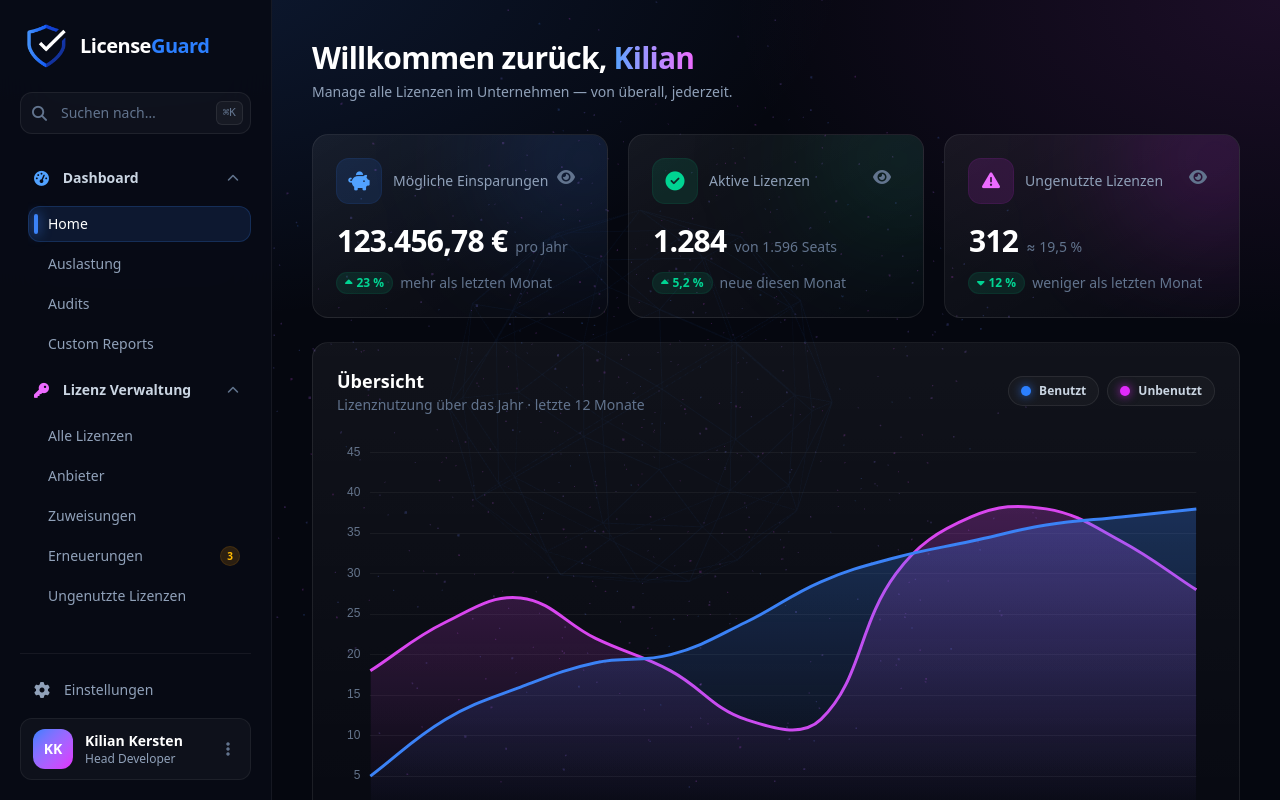
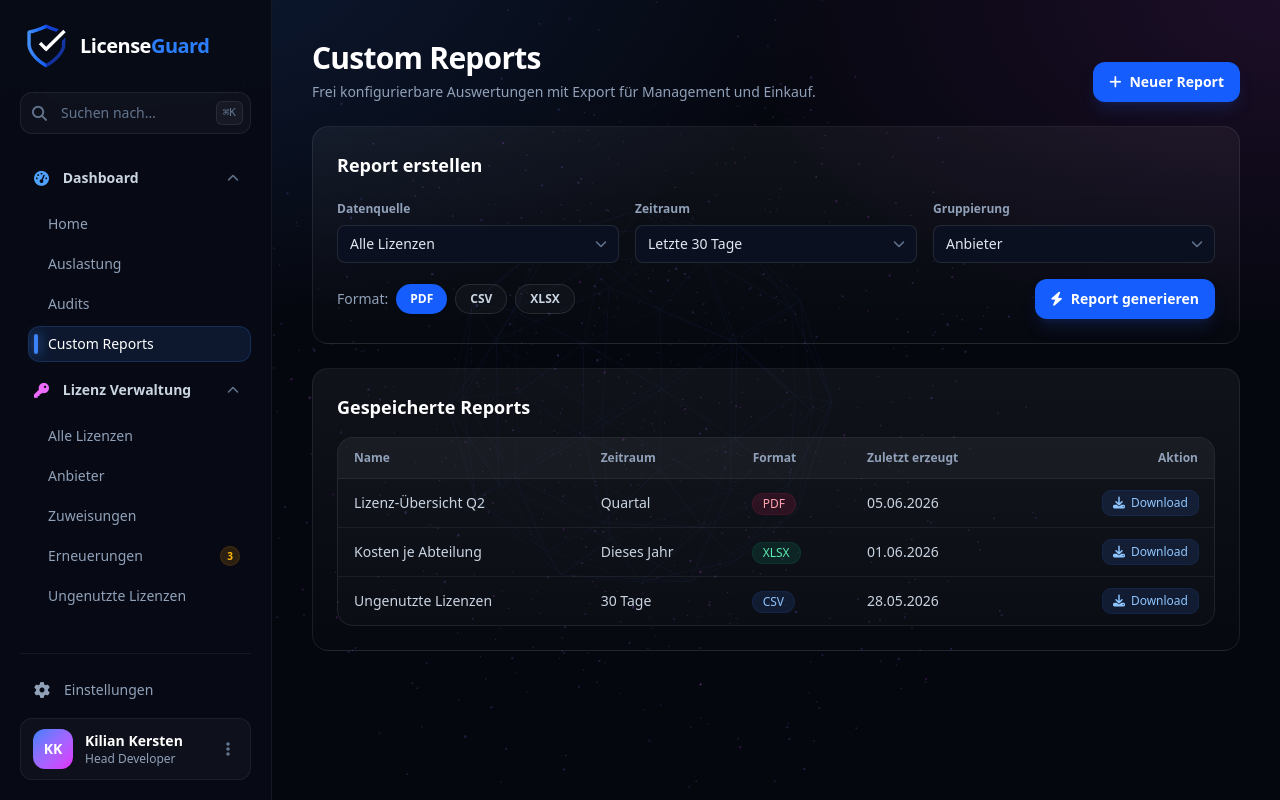
Before and after one commit to corsiqx/licenseguard-frontend, an Angular app: page /custom-reports in a window 1280 px wide. Before the commit this address led to /. Built offline with nearby package versions, Linux system fonts and the light colour scheme.

Commit message:
Added Custom Reports Component with Route

```diff
--- a/src/app/app.routes.ts
+++ b/src/app/app.routes.ts
@@ -11,5 +11,10 @@ export const routes: Routes = [
     path: 'audits',
     loadComponent: () => import('./components/pages/audits/audits').then((m) => m.Audits),
   },
+  {
+    path: 'custom-reports',
+    loadComponent: () =>
+      import('./components/pages/custom-reports/custom-reports').then((m) => m.CustomReports),
+  },
   { path: '**', redirectTo: '' },
 ];
--- /dev/null
+++ b/src/app/components/pages/custom-reports/custom-reports.html
@@ -0,0 +1,197 @@
+<div
+  class="reveal flex flex-col gap-4 sm:flex-row sm:items-end sm:justify-between"
+  style="animation-delay: 0.02s"
+>
+  <div>
+    <h1 class="text-2xl font-extrabold tracking-tight text-white sm:text-3xl">Custom Reports</h1>
+    <p class="mt-1.5 text-sm text-slate-400">
+      Frei konfigurierbare Auswertungen mit Export für Management und Einkauf.
+    </p>
+  </div>
+  <div class="shrink-0">
+    <button
+      class="inline-flex items-center gap-2 rounded-xl bg-blue-600 px-4 py-2.5 text-sm font-semibold text-white shadow-lg shadow-blue-900/30 transition hover:bg-blue-500"
+    >
+      <i class="fa-solid fa-plus"></i>Neuer Report
+    </button>
+  </div>
+</div>
+<div
+  class="reveal mt-6 rounded-2xl border border-white/[0.08] bg-gradient-to-b from-white/[0.05] to-white/[0.01] p-5 sm:p-6"
+  style="animation-delay: 0.1s"
+>
+  <h2 class="text-lg font-bold text-white">Report erstellen</h2>
+  <div class="mt-4">
+    <div class="grid grid-cols-1 gap-4 sm:grid-cols-3">
+      <div>
+        <label class="text-xs font-semibold text-slate-400">Datenquelle</label>
+        <div class="mt-1.5">
+          <div class="relative">
+            <select
+              class="w-full cursor-pointer appearance-none rounded-lg border border-white/[0.1] bg-[#0b1020] px-3 py-2 pr-9 text-sm text-slate-200 outline-none transition focus:border-blue-500/60"
+            >
+              <option>Alle Lizenzen</option>
+              <option>Auslastung</option>
+              <option>Kosten</option>
+              <option>Zuweisungen</option></select
+            ><span
+              class="pointer-events-none absolute inset-y-0 right-3 flex items-center text-slate-500"
+              ><i class="fa-solid fa-chevron-down text-[12px]"></i
+            ></span>
+          </div>
+        </div>
+      </div>
+      <div>
+        <label class="text-xs font-semibold text-slate-400">Zeitraum</label>
+        <div class="mt-1.5">
+          <div class="relative">
+            <select
+              class="w-full cursor-pointer appearance-none rounded-lg border border-white/[0.1] bg-[#0b1020] px-3 py-2 pr-9 text-sm text-slate-200 outline-none transition focus:border-blue-500/60"
+            >
+              <option>Letzte 30 Tage</option>
+              <option>Letztes Quartal</option>
+              <option>Dieses Jahr</option>
+              <option>Benutzerdefiniert</option></select
+            ><span
+              class="pointer-events-none absolute inset-y-0 right-3 flex items-center text-slate-500"
+              ><i class="fa-solid fa-chevron-down text-[12px]"></i
+            ></span>
+          </div>
+        </div>
+      </div>
+      <div>
+        <label class="text-xs font-semibold text-slate-400">Gruppierung</label>
+        <div class="mt-1.5">
+          <div class="relative">
+            <select
+              class="w-full cursor-pointer appearance-none rounded-lg border border-white/[0.1] bg-[#0b1020] px-3 py-2 pr-9 text-sm text-slate-200 outline-none transition focus:border-blue-500/60"
+            >
+              <option>Anbieter</option>
+              <option>Abteilung</option>
+              <option>Benutzer</option>
+              <option>Monat</option></select
+            ><span
+              class="pointer-events-none absolute inset-y-0 right-3 flex items-center text-slate-500"
+              ><i class="fa-solid fa-chevron-down text-[12px]"></i
+            ></span>
+          </div>
+        </div>
+      </div>
+    </div>
+    <div class="mt-4 flex flex-wrap items-center justify-between gap-3">
+      <div class="flex items-center gap-2 text-sm text-slate-400">
+        <span>Format:</span>
+        <div class="flex flex-wrap gap-2">
+          <button
+            class="rounded-full bg-blue-600 px-3.5 py-1.5 text-xs font-semibold text-white shadow-sm"
+          >
+            PDF</button
+          ><button
+            class="rounded-full border border-white/[0.1] bg-white/[0.03] px-3.5 py-1.5 text-xs font-semibold text-slate-300 transition hover:bg-white/[0.06] hover:text-white"
+          >
+            CSV</button
+          ><button
+            class="rounded-full border border-white/[0.1] bg-white/[0.03] px-3.5 py-1.5 text-xs font-semibold text-slate-300 transition hover:bg-white/[0.06] hover:text-white"
+          >
+            XLSX
+          </button>
+        </div>
+      </div>
+      <button
+        class="inline-flex items-center gap-2 rounded-xl bg-blue-600 px-4 py-2.5 text-sm font-semibold text-white shadow-lg shadow-blue-900/30 transition hover:bg-blue-500"
+      >
+        <i class="fa-solid fa-bolt"></i>Report generieren
+      </button>
+    </div>
+  </div>
+</div>
+<div
+  class="reveal mt-6 rounded-2xl border border-white/[0.08] bg-gradient-to-b from-white/[0.05] to-white/[0.01] p-5 sm:p-6"
+  style="animation-delay: 0.14s"
+>
+  <h2 class="text-lg font-bold text-white">Gespeicherte Reports</h2>
+  <div class="mt-4">
+    <div
+      class="reveal overflow-x-auto rounded-2xl border border-white/[0.08] bg-white/[0.02]"
+      style="animation-delay: 0.1s"
+    >
+      <table class="w-full min-w-[720px] text-left">
+        <thead class="bg-white/[0.03]">
+          <tr>
+            <th class="whitespace-nowrap px-4 py-3 text-left text-xs font-semibold text-slate-400">
+              Name
+            </th>
+            <th class="whitespace-nowrap px-4 py-3 text-left text-xs font-semibold text-slate-400">
+              Zeitraum
+            </th>
+            <th class="whitespace-nowrap px-4 py-3 text-left text-xs font-semibold text-slate-400">
+              Format
+            </th>
+            <th class="whitespace-nowrap px-4 py-3 text-left text-xs font-semibold text-slate-400">
+              Zuletzt erzeugt
+            </th>
+            <th class="whitespace-nowrap px-4 py-3 text-right text-xs font-semibold text-slate-400">
+              Aktion
+            </th>
+          </tr>
+        </thead>
+        <tbody>
+          <tr class="border-t border-white/[0.06] transition hover:bg-white/[0.02]">
+            <td class="px-4 py-3 text-sm text-slate-300">Lizenz-Übersicht Q2</td>
+            <td class="px-4 py-3 text-sm text-slate-300">Quartal</td>
+            <td class="px-4 py-3 text-sm text-slate-300">
+              <span
+                class="inline-flex items-center gap-1.5 rounded-full bg-rose-500/[0.12] px-2.5 py-0.5 text-xs font-medium text-rose-300 ring-1 ring-rose-500/20"
+                >PDF</span
+              >
+            </td>
+            <td class="px-4 py-3 text-sm text-slate-300">05.06.2026</td>
+            <td class="px-4 py-3 text-sm text-slate-300 text-right">
+              <button
+                class="inline-flex items-center gap-1.5 rounded-lg bg-blue-500/[0.12] px-2.5 py-1 text-xs font-medium text-blue-300 ring-1 ring-blue-500/20 transition hover:bg-blue-500/20"
+              >
+                <i class="fa-solid fa-download"></i>Download
+              </button>
+            </td>
+          </tr>
+          <tr class="border-t border-white/[0.06] transition hover:bg-white/[0.02]">
+            <td class="px-4 py-3 text-sm text-slate-300">Kosten je Abteilung</td>
+            <td class="px-4 py-3 text-sm text-slate-300">Dieses Jahr</td>
+            <td class="px-4 py-3 text-sm text-slate-300">
+              <span
+                class="inline-flex items-center gap-1.5 rounded-full bg-emerald-500/[0.12] px-2.5 py-0.5 text-xs font-medium text-emerald-300 ring-1 ring-emerald-500/20"
+                >XLSX</span
+              >
+            </td>
+            <td class="px-4 py-3 text-sm text-slate-300">01.06.2026</td>
+            <td class="px-4 py-3 text-sm text-slate-300 text-right">
+              <button
+                class="inline-flex items-center gap-1.5 rounded-lg bg-blue-500/[0.12] px-2.5 py-1 text-xs font-medium text-blue-300 ring-1 ring-blue-500/20 transition hover:bg-blue-500/20"
+              >
+                <i class="fa-solid fa-download"></i>Download
+              </button>
+            </td>
+          </tr>
+          <tr class="border-t border-white/[0.06] transition hover:bg-white/[0.02]">
+            <td class="px-4 py-3 text-sm text-slate-300">Ungenutzte Lizenzen</td>
+            <td class="px-4 py-3 text-sm text-slate-300">30 Tage</td>
+            <td class="px-4 py-3 text-sm text-slate-300">
+              <span
+                class="inline-flex items-center gap-1.5 rounded-full bg-blue-500/[0.12] px-2.5 py-0.5 text-xs font-medium text-blue-300 ring-1 ring-blue-500/20"
+                >CSV</span
+              >
+            </td>
+            <td class="px-4 py-3 text-sm text-slate-300">28.05.2026</td>
+            <td class="px-4 py-3 text-sm text-slate-300 text-right">
+              <button
+                class="inline-flex items-center gap-1.5 rounded-lg bg-blue-500/[0.12] px-2.5 py-1 text-xs font-medium text-blue-300 ring-1 ring-blue-500/20 transition hover:bg-blue-500/20"
+              >
+                <i class="fa-solid fa-download"></i>Download
+              </button>
+            </td>
+          </tr>
+        </tbody>
+      </table>
+    </div>
+  </div>
+</div>
--- /dev/null
+++ b/src/app/components/pages/custom-reports/custom-reports.ts
@@ -0,0 +1,11 @@
+import { Component } from '@angular/core';
+
+@Component({
+  selector: 'app-custom-reports',
+  imports: [],
+  templateUrl: './custom-reports.html',
+  styleUrl: './custom-reports.css',
+})
+export class CustomReports {
+
+}
```
Also changed, not shown: src/app/components/pages/custom-reports/custom-reports.css (added), 1 other file (tests, documents, lock files or other folders).
